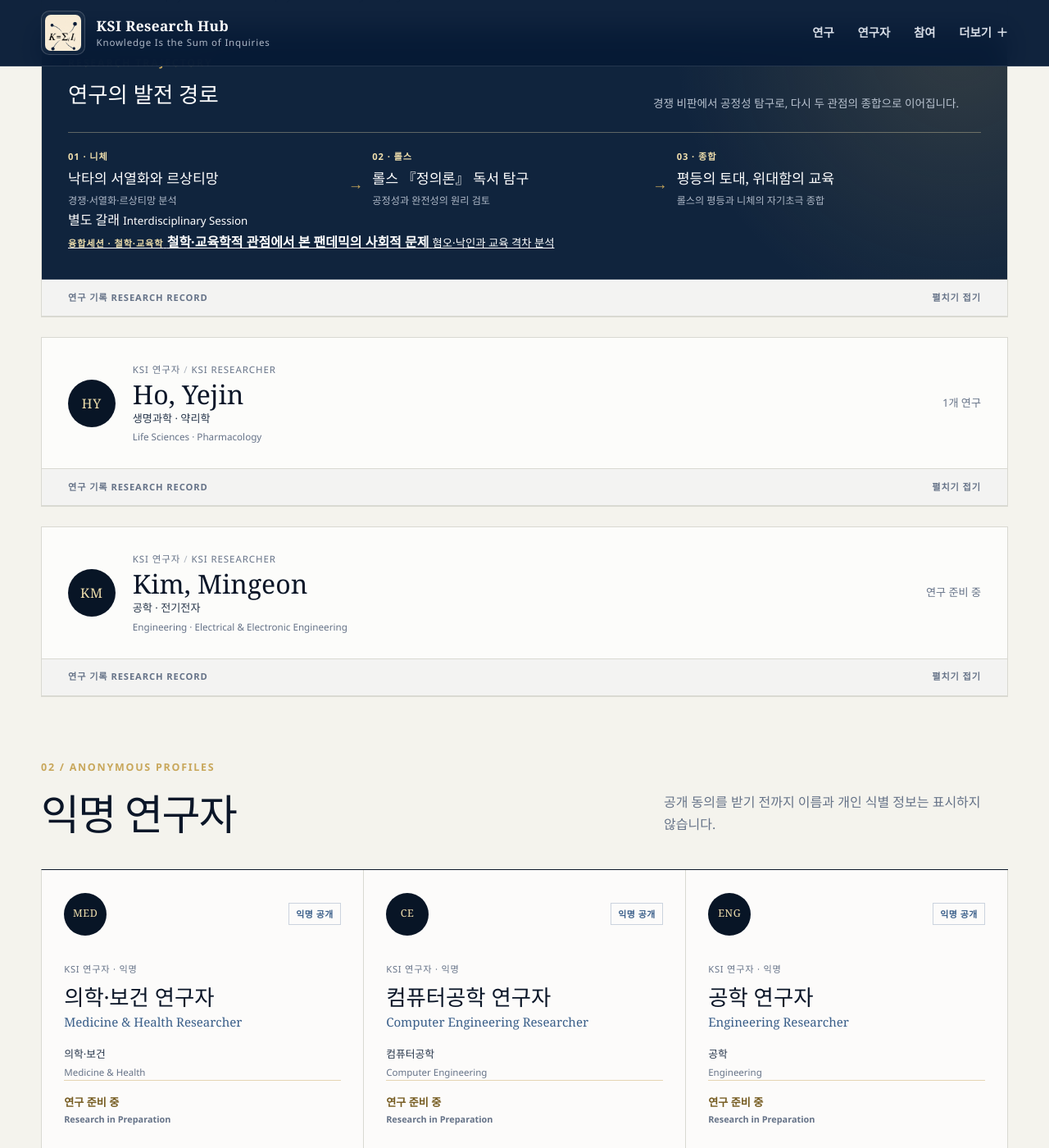
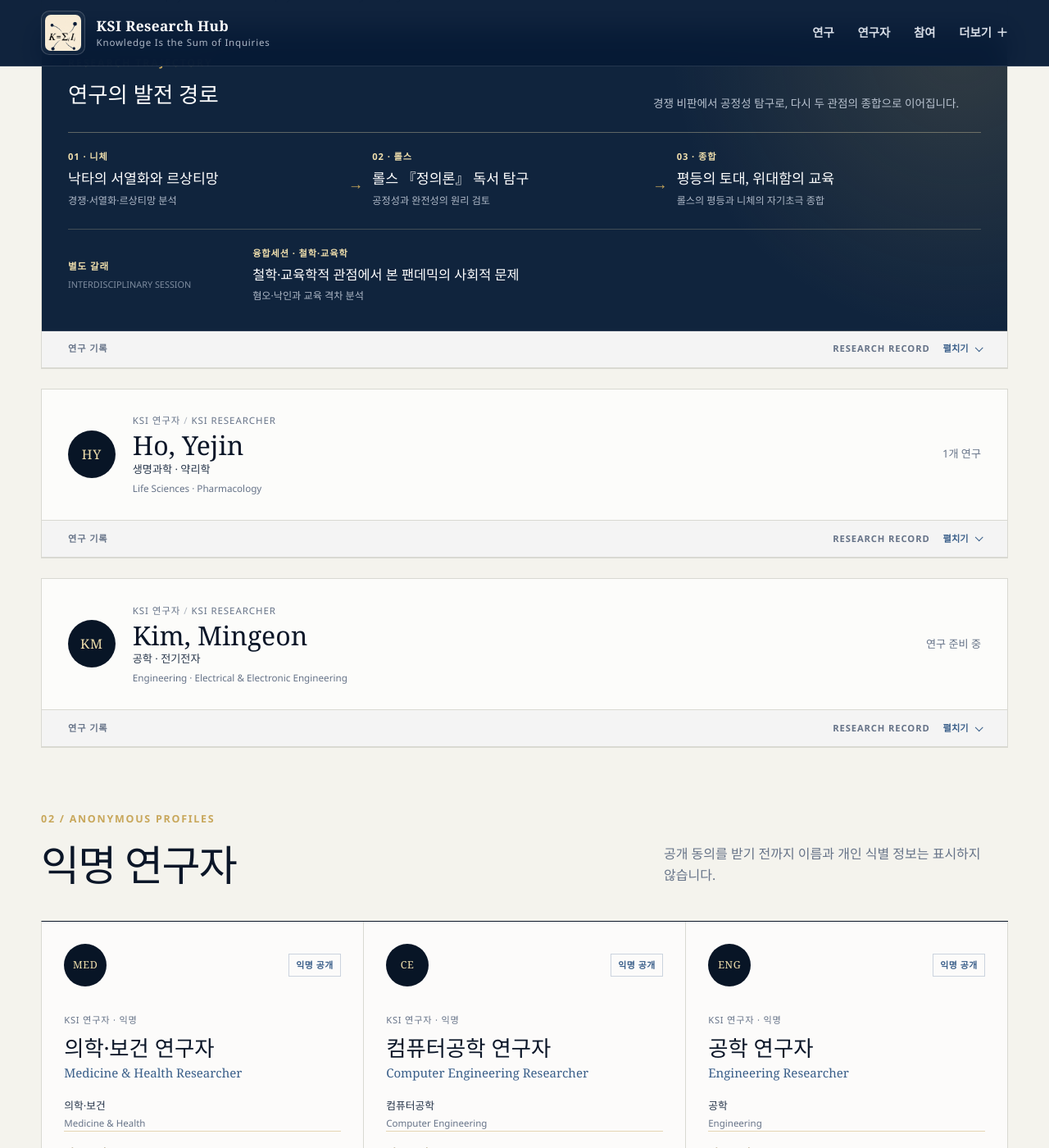
Before and after one commit to SunhoYoon-Hub/KSI-Research-Hub, a Jekyll site: the page built from docs/researchers.md, in a window 1280 px wide and 1400 px high, scrolled down 821 px. Shown: the whole window at 82% size. Built offline with Jekyll 4.4.1, drawn with Linux system fonts in a browser that asks for light colours.

Commit message:
Update docs/assets/css/style.css for pandemic publication

```diff
--- a/docs/assets/css/style.css
+++ b/docs/assets/css/style.css
@@ -934,18 +934,60 @@ a:focus-visible {
 .trajectory-list small { color: #aeb8c7; font-size: .76rem; }
 .trajectory-list a:hover strong { color: var(--gold-light); }
 
+.trajectory-branch {
+  display: grid;
+  grid-template-columns: minmax(130px, .55fr) minmax(0, 2.45fr);
+  align-items: center;
+  gap: 1.6rem;
+  margin-top: 1.5rem;
+  padding-top: 1.25rem;
+  border-top: 1px solid rgba(240, 223, 173, .22);
+}
+
+.trajectory-branch > div { display: grid; gap: .2rem; }
+.trajectory-branch > div span { color: var(--gold-light); font-size: .72rem; font-weight: 800; letter-spacing: .08em; }
+.trajectory-branch > div small { color: #7f8da0; font-size: .68rem; text-transform: uppercase; }
+.trajectory-branch > a { display: grid; gap: .3rem; color: #fff; text-decoration: none; }
+.trajectory-branch strong { font-family: var(--serif); font-size: 1.02rem; font-weight: 500; line-height: 1.35; }
+.trajectory-branch > a > small { color: #aeb8c7; font-size: .76rem; }
+.trajectory-branch a:hover strong { color: var(--gold-light); }
+
+.researcher-work-record { background: rgba(255, 255, 255, .35); }
+
 .researcher-work-heading {
   display: flex;
+  align-items: center;
   justify-content: space-between;
+  gap: 1rem;
   padding: .8rem 2rem;
   color: var(--muted);
   background: rgba(11, 22, 40, .035);
   border-bottom: 1px solid var(--line);
+  list-style: none;
   font-size: .7rem;
   font-weight: 800;
   letter-spacing: .08em;
   text-transform: uppercase;
+  cursor: pointer;
 }
+
+.researcher-work-heading::-webkit-details-marker { display: none; }
+.researcher-work-heading::marker { content: ""; }
+.researcher-work-heading:focus-visible { outline: 2px solid var(--blue); outline-offset: -3px; }
+.researcher-work-label { display: flex; justify-content: space-between; flex: 1; gap: 1rem; }
+.researcher-work-toggle { display: flex; align-items: center; gap: .55rem; color: var(--blue); letter-spacing: 0; }
+.researcher-work-toggle .toggle-close { display: none; }
+.researcher-work-toggle i {
+  width: .42rem;
+  height: .42rem;
+  border-right: 1px solid currentColor;
+  border-bottom: 1px solid currentColor;
+  transform: rotate(45deg) translateY(-.12rem);
+  transition: transform .18s ease;
+}
+.researcher-work-record[open] .toggle-open { display: none; }
+.researcher-work-record[open] .toggle-close { display: inline; }
+.researcher-work-record[open] .researcher-work-toggle i { transform: rotate(225deg) translate(-.05rem, -.05rem); }
 
 .researcher-projects { margin: 0; padding: 0; list-style: none; }
 
@@ -1286,6 +1328,9 @@ a:focus-visible {
   .trajectory-list { grid-template-columns: 1fr; }
   .trajectory-list li { padding: 1.2rem 0 2.1rem; }
   .trajectory-list li:not(:last-child)::after { content: "↓"; top: auto; right: auto; bottom: .35rem; left: 0; }
+  .trajectory-branch { grid-template-columns: 1fr; gap: .8rem; }
+  .researcher-work-heading { padding: .85rem 1.4rem; }
+  .researcher-work-label > span[lang="en"] { display: none; }
   .anonymous-researcher-grid { grid-template-columns: 1fr; }
   .anonymous-researcher-card { min-height: 290px; }
   .project-form, .contact-form { grid-template-columns: 1fr; padding: 1.4rem; }
```
